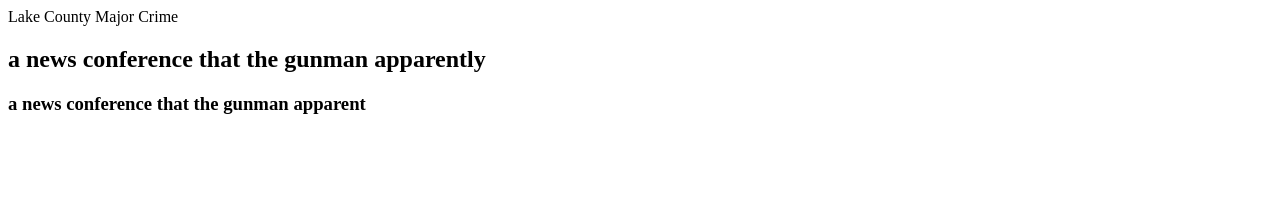
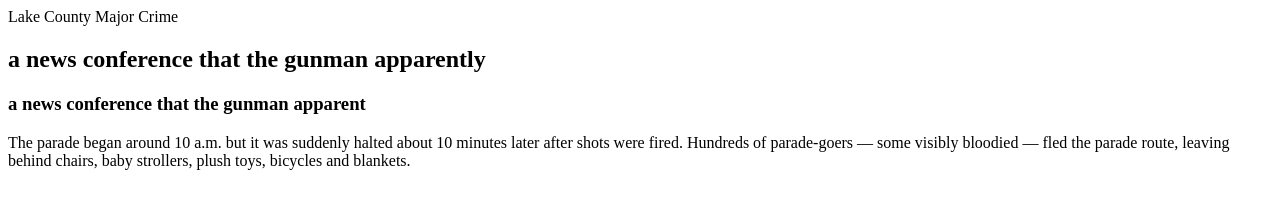
Before and after one commit to mehedinime/mehedi, a plain HTML site: page index.html in a window 1280 px wide. Drawn offline with Linux system fonts and the light colour scheme.

Commit message:
first commit

```diff
--- a/index.html
+++ b/index.html
@@ -10,6 +10,7 @@
               <h>Lake County Major Crime</h>
               <h2>a news conference that the gunman apparently</h2>
               <h3>a news conference that the gunman apparent</h3>
+              <P>The parade began around 10 a.m. but it was suddenly halted about 10 minutes later after shots were fired. Hundreds of parade-goers — some visibly bloodied — fled the parade route, leaving behind chairs, baby strollers, plush toys, bicycles and blankets.</P>
 
 </body>
 </html>
```
